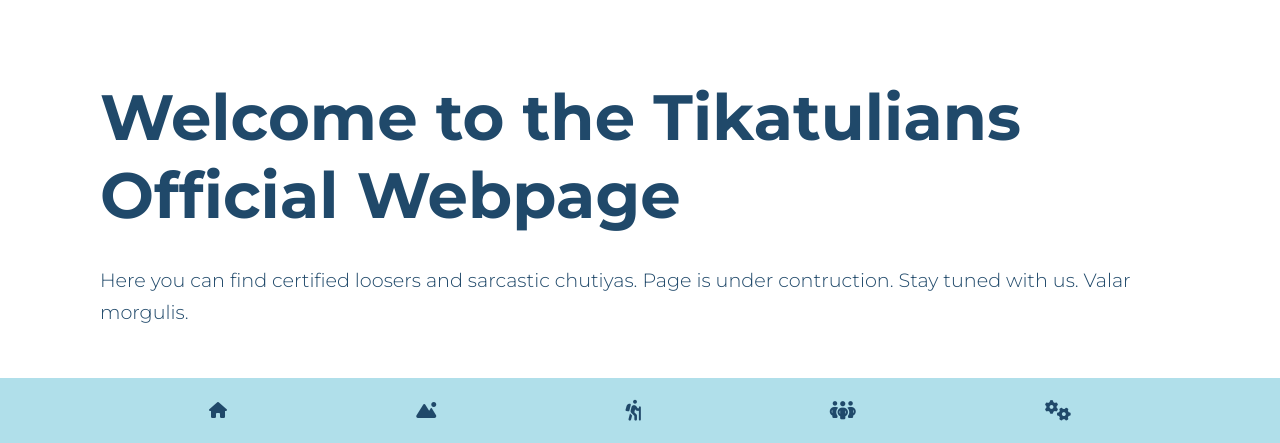
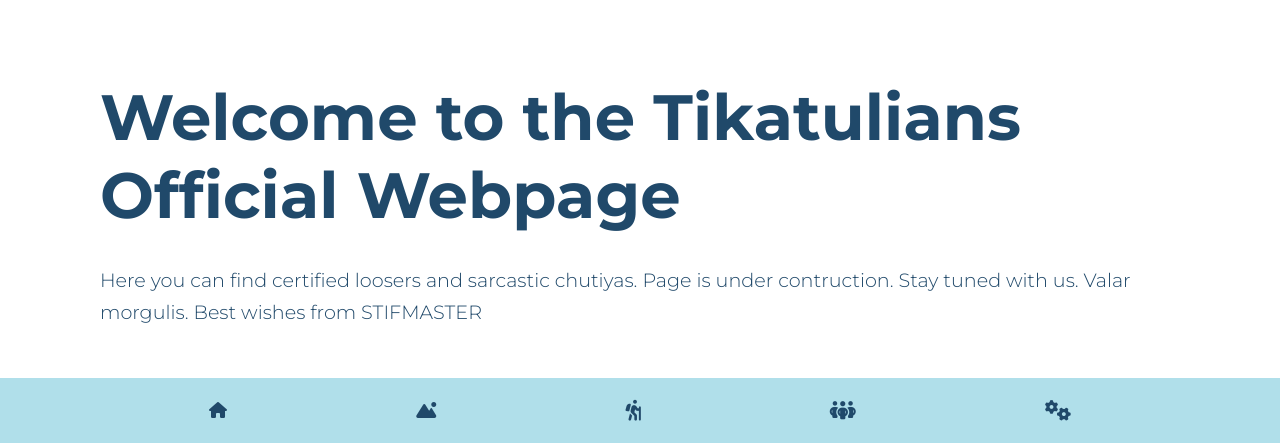
Before and after one commit to Stifmaster-12107004/Tikatulians, a plain HTML site: page index.html in a window 1280 px wide. Shown: the part 822-1265 px from the top of the page. Drawn offline with Linux system fonts and the light colour scheme.

Commit message:
Update index.html

```diff
--- a/index.html
+++ b/index.html
@@ -22,6 +22,7 @@
       <h2>Welcome to the Tikatulians Official Webpage</h2>
       <p>
         Here you can find certified loosers and sarcastic chutiyas. Page is under contruction. Stay tuned with us. Valar morgulis.
+Best wishes from STIFMASTER
     </section>
 <footer>
   <a href=""><i class="fa-solid fa-house"></i></a>
```
